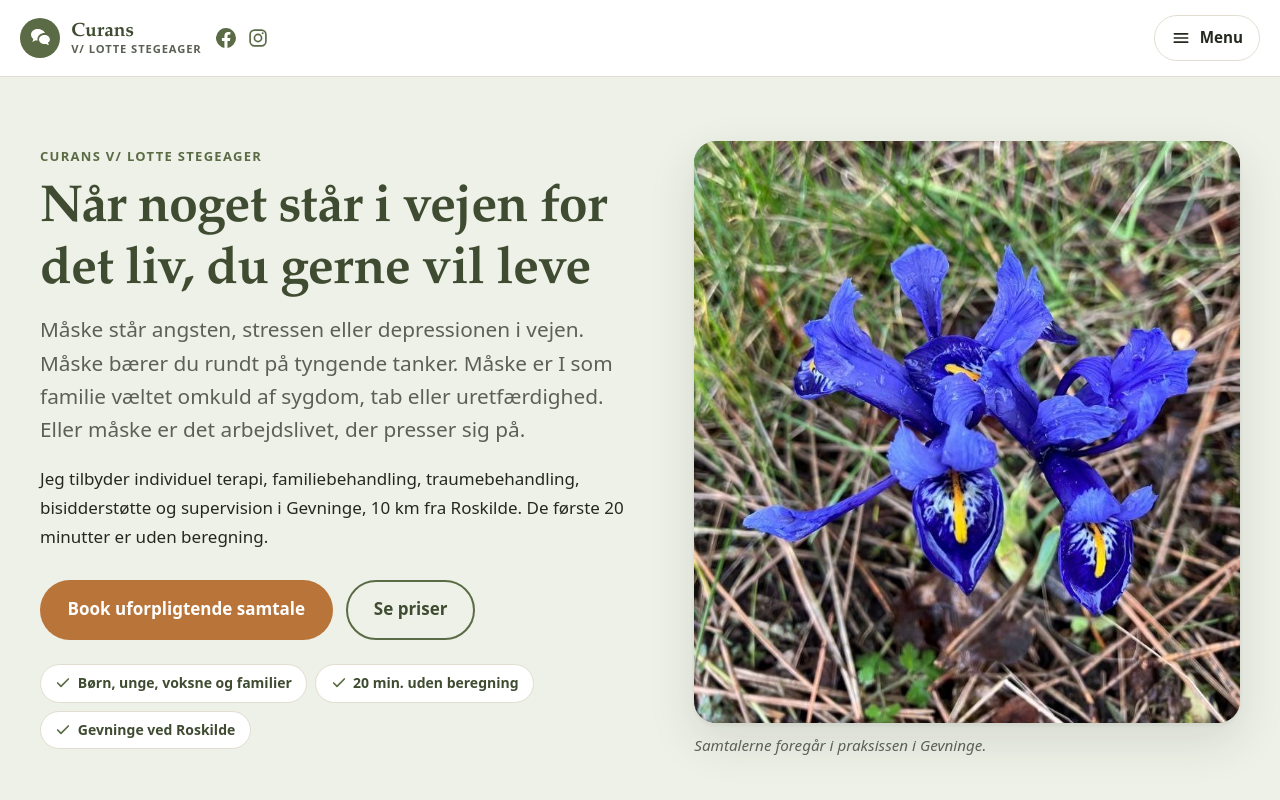
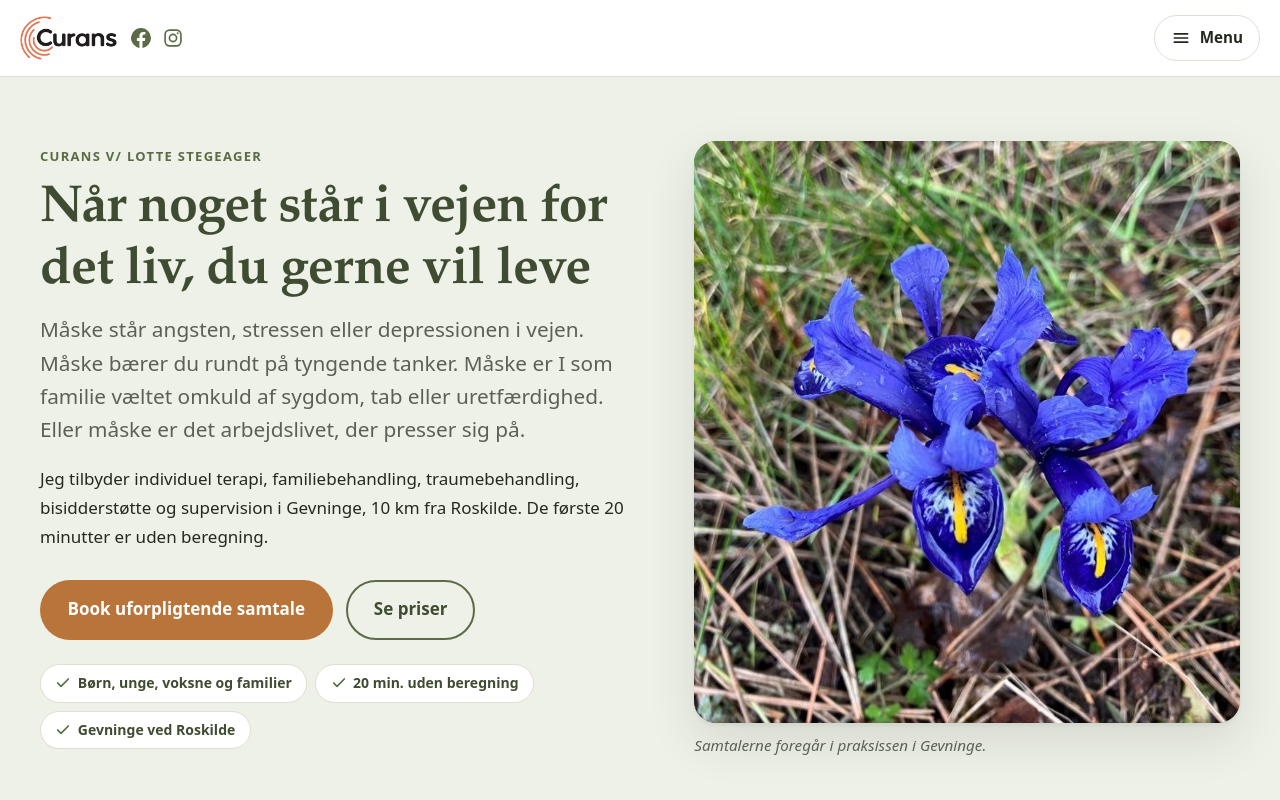
Before and after one commit to Lukasroland123/curans, an Eleventy site: page src/index.njk in a window 1280 px wide. Shown: the top 800 px of the page. Built offline with nearby package versions, Linux system fonts and the light colour scheme; Eleventy itself is replaced by a stand-in of ours; files that its build step writes are made by us from their sources.

Commit message:
Nyt Curans-logo øverst på siden
Co-Authored-By: Claude Opus 5.5 <noreply@anthropic.com>

```diff
--- a/src/_includes/base.njk
+++ b/src/_includes/base.njk
@@ -32,15 +32,7 @@
 <header class="site-header">
   <div class="wrap site-header__inner">
     <a class="logo" href="/">
-      <span class="logo__mark" aria-hidden="true">
-        {#- To samtalebobler, der overlapper. Narrativ terapi handler om de
-            fortaellinger, der bliver til mellem to mennesker - ikke om en
-            enkelt stemme. Derfor to, ikke en. -#}
-        <svg viewBox="0 0 24 24" fill="currentColor"><path d="M9.5 3C5.9 3 3 5.5 3 8.6c0 1.7.9 3.3 2.3 4.3-.1.9-.5 1.9-1.2 2.8 1.3-.2 2.5-.7 3.4-1.4.6.2 1.3.3 2 .3h.2a5.6 5.6 0 0 1-.2-1.5c0-3.4 3.2-6.1 7.1-6.1h.4C16.3 4.7 13.2 3 9.5 3zm7.1 5.9c-3.1 0-5.6 2.1-5.6 4.6 0 2.6 2.5 4.6 5.6 4.6.5 0 1.1 0 1.6-.2.8.6 1.8 1 2.9 1.2-.6-.8-1-1.6-1.1-2.4 1.2-.8 1.9-2 1.9-3.2 0-2.5-2.5-4.6-5.3-4.6z"/></svg>
-      </span>
-      <span>{{ site.navn }}
-        <small>{{ site.undertitel }}</small>
-      </span>
+      <img class="logo__img" src="/assets/curans-logo.png" alt="Curans" width="352" height="160">
     </a>
 
     <div class="social social--header">
--- a/src/assets/css/style.css
+++ b/src/assets/css/style.css
@@ -235,6 +235,8 @@ blockquote {
   border-radius: 50%;
 }
 .logo__mark svg { width: 24px; height: 24px; }
+/* Curans-logoet. Filen er 352x160 og vises i 44px hoejde, saa den er skarp paa telefoner. */
+.logo__img { display: block; height: 44px; width: auto; }
 .logo small {
   display: block; font-family: var(--font-body);
   font-size: .7rem; font-weight: 600; letter-spacing: .08em;
@@ -345,6 +347,7 @@ blockquote {
    Navnet maa bryde over to linjer, og menuknappen viser kun sine streger. */
 @media (max-width: 560px) {
   .logo { flex-shrink: 1; min-width: 0; font-size: 1.05rem; }
+  .logo__img { height: 38px; }
   .site-header .social { margin-left: 0; }
   .nav-toggle { font-size: 0; gap: 0; padding: .6rem; }
 }
```
Also changed, not shown: src/assets/curans-logo.png (added).
